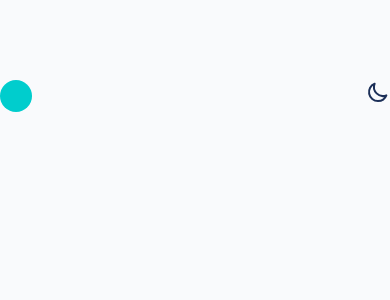
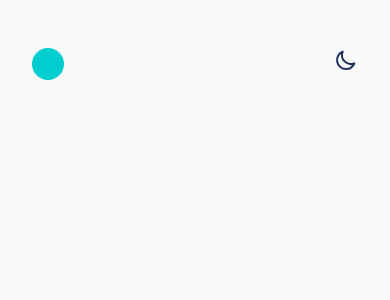
Before and after one commit to ricacostt/andreaportfolio, a Next.js app in the folder my-app/: page / in a window 390 px wide. Shown: the top 300 px of the page. Built offline with nearby package versions, Linux system fonts and the light colour scheme.

Commit message:
make header responsive

```diff
--- a/my-app/components/Header/Header.js
+++ b/my-app/components/Header/Header.js
@@ -5,7 +5,7 @@ import ToggleButton from "../ToggleButton/ToggleButton";
 function Header() {
   return (
     <>
-    <div className="flex flex-row justify-center max-w-screen-3xl ml-auto mr-auto pt-20" style={{position:'sticky', top: '0px', zIndex: '999'}}>
+    <div className="flex flex-row justify-center max-w-screen-3xl ml-auto mr-auto pt-12 ms:pt-20 xsm:pl-2 xsm:pr-2 pr-8 pl-8" style={{position:'sticky', top: '0px', zIndex: '999'}}>
       <div className="logo flex-1" >
 
         <svg
```
